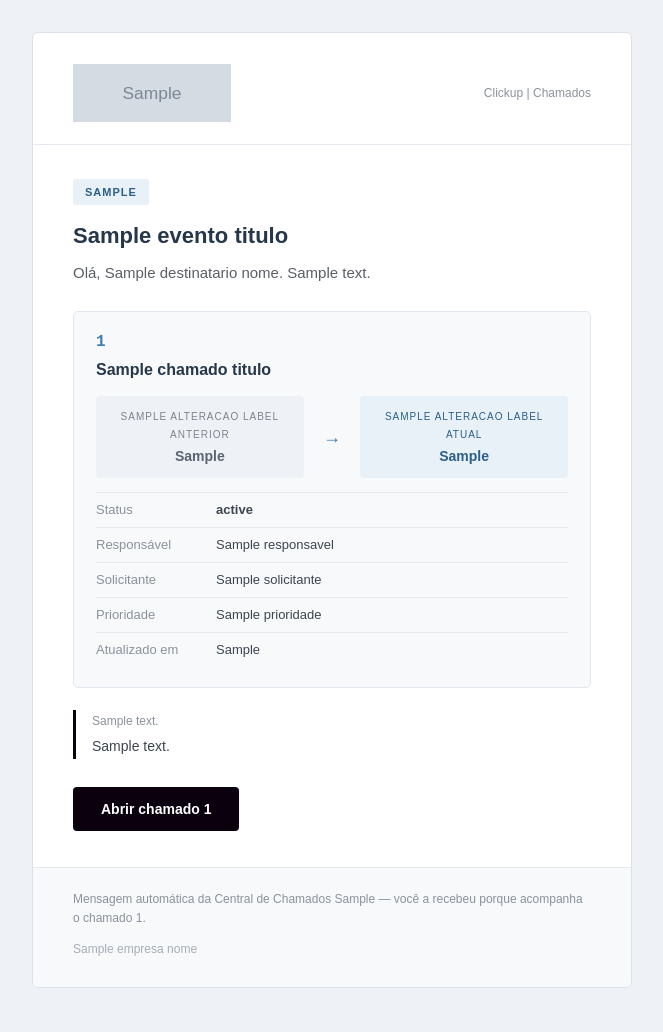
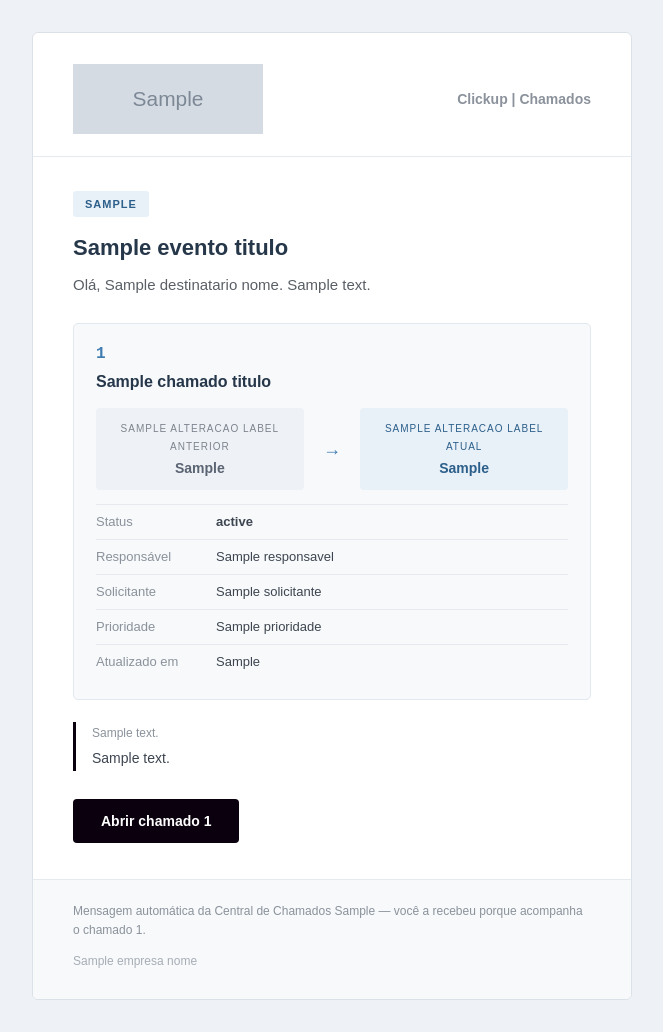
Before and after one commit to halleflima/clickup-notify, a Flask app: template src/clickup_notfy/notificacoes/templates/email.html.jinja2 in a window 1280 px wide. Shown: the whole page, without its empty margins (308-971 px from the left). Before the commit the page ends 988 px from the top, so only its background shows below. Run offline with Flask 3, Linux system fonts and the light colour scheme; the template is opened without the code that fills it: most values are stand-ins (such as "Sample title", 1, 10 or a date in 2020); grey boxes marked "Sample" are stand-in pictures.

Commit message:
fix: aumenta logo mais 20% e destaca "Clickup | Chamados"
Logo: 158x58 -> 190x70. Texto do canto superior direito: 12px -> 14px
e negrito, ajuste pedido pelo usuario apos o preview anterior.

Co-Authored-By: Claude Sonnet 5 <noreply@anthropic.com>

```diff
--- a/src/clickup_notfy/notificacoes/templates/email.html.jinja2
+++ b/src/clickup_notfy/notificacoes/templates/email.html.jinja2
@@ -30,9 +30,9 @@
       <table role="presentation" cellpadding="0" cellspacing="0" border="0" width="100%">
         <tr>
           <td align="left" style="font-family:Arial,Helvetica,sans-serif;">
-            <img src="{{ empresa_logo_url }}" width="158" height="58" alt="{{ empresa_nome }}" style="display:block;border:0;">
+            <img src="{{ empresa_logo_url }}" width="190" height="70" alt="{{ empresa_nome }}" style="display:block;border:0;">
           </td>
-          <td align="right" style="font-family:Arial,Helvetica,sans-serif;font-size:12px;line-height:18px;color:#8b929b;">
+          <td align="right" style="font-family:Arial,Helvetica,sans-serif;font-size:14px;line-height:20px;font-weight:bold;color:#8b929b;">
             Clickup | Chamados
           </td>
         </tr>
```
